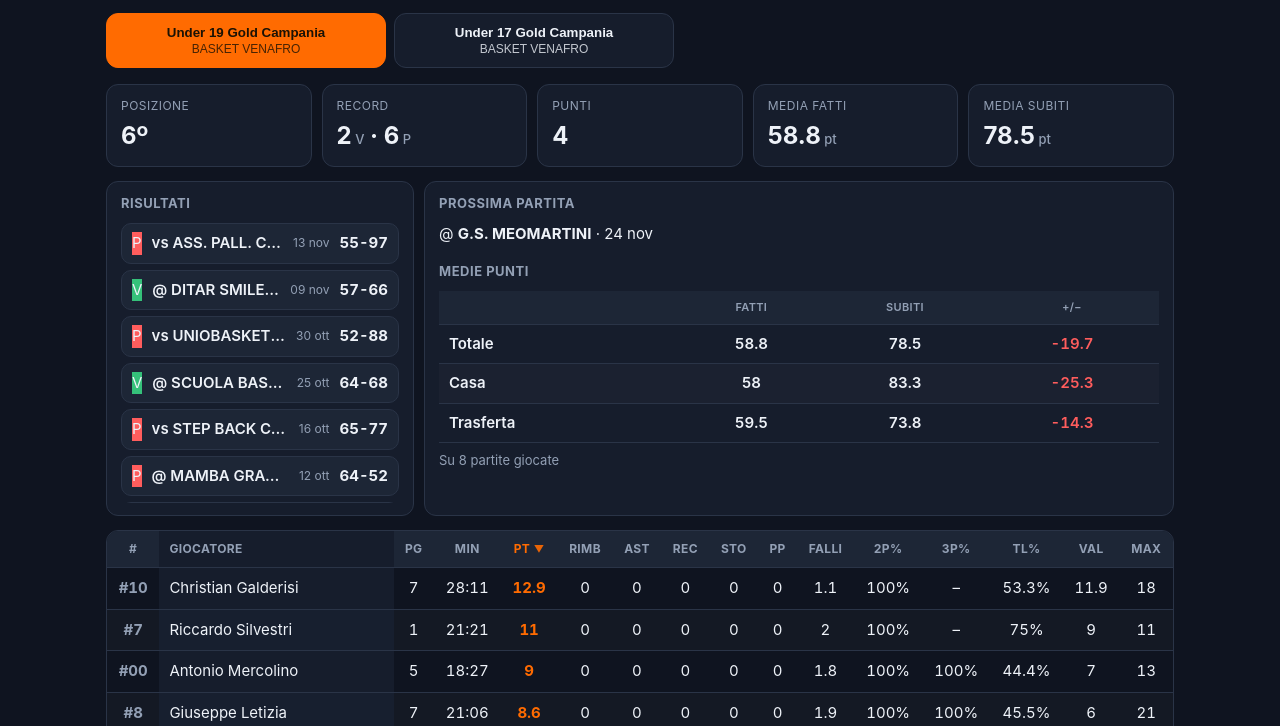
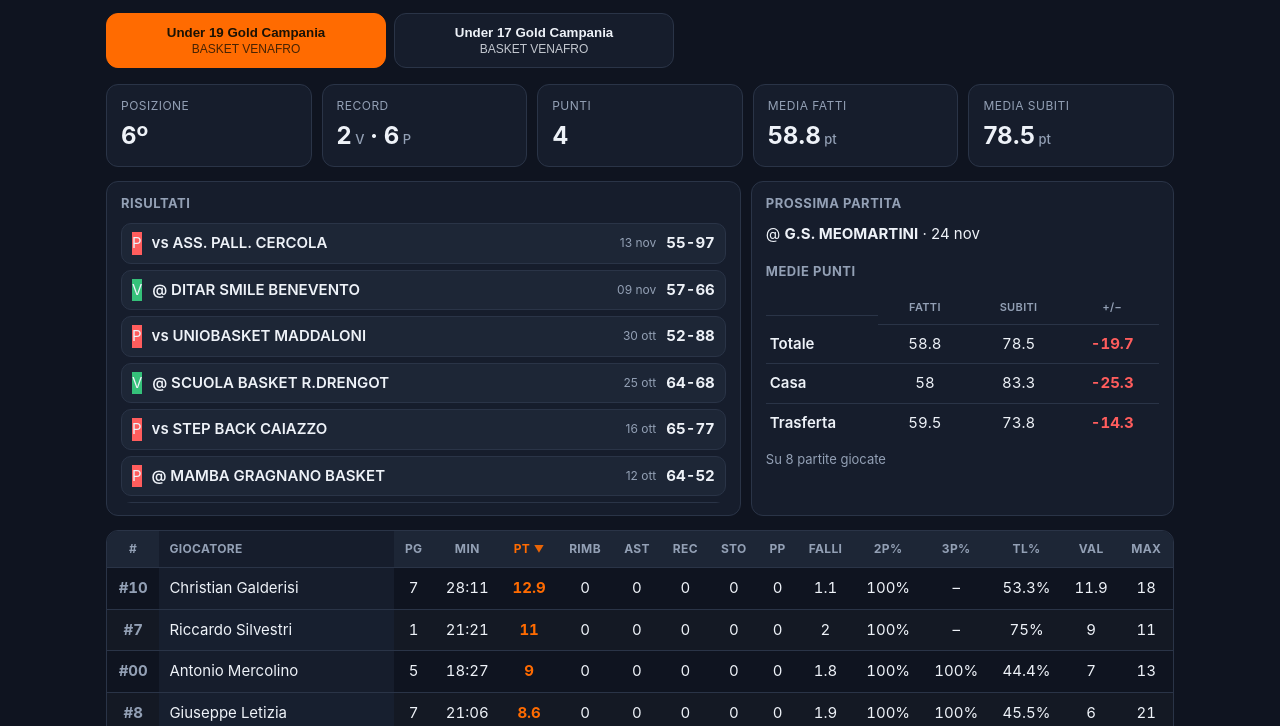
Before and after one commit to lucacotu/stats_venafro, a website: page index.html in a window 1280 px wide. Shown: the part 74-800 px from the top of the page. Drawn offline with Linux system fonts and the light colour scheme.

Commit message:
Update index.html

```diff
--- a/index.html
+++ b/index.html
@@ -27,8 +27,9 @@
   .card .k{color:var(--muted);font-size:12px;text-transform:uppercase;letter-spacing:.04em}
   .card .v{font-size:24px;font-weight:700;margin-top:3px}
   .card .v small{font-size:13px;color:var(--muted);font-weight:500}
-  .row2{display:grid;grid-template-columns:1fr 1fr;gap:10px;margin:14px 0}
-  .box{background:var(--panel);border:1px solid var(--line);border-radius:12px;padding:12px 14px}
+  .row2{display:grid;grid-template-columns:1.5fr 1fr;gap:10px;margin:14px 0}
+  @media(max-width:720px){ .row2{grid-template-columns:1fr} }
+  .box{background:var(--panel);border:1px solid var(--line);border-radius:12px;padding:12px 14px;min-width:0}
   .box h3{margin:0 0 10px;font-size:13px;color:var(--muted);text-transform:uppercase;letter-spacing:.04em}
   .results{display:flex;gap:6px;flex-wrap:wrap}
   .pill{display:inline-flex;align-items:center;gap:6px;padding:5px 9px;border-radius:999px;background:var(--panel2);font-size:13px;border:1px solid var(--line)}
@@ -41,13 +42,12 @@
   .rrow .rdate{color:var(--muted);font-size:12px;white-space:nowrap}
   .rrow .rscore{font-weight:700;font-variant-numeric:tabular-nums;white-space:nowrap}
   .next{font-size:15px}
-  .splits{width:100%;border-collapse:collapse}
-  .splits th,.splits td{padding:8px 10px;text-align:center;font-variant-numeric:tabular-nums}
-  .splits thead th{color:var(--muted);font-size:11px;text-transform:uppercase;letter-spacing:.03em;font-weight:600;border-bottom:1px solid var(--line)}
-  .splits tbody th{text-align:left;font-weight:600}
-  .splits tbody tr:not(:last-child) td,.splits tbody tr:not(:last-child) th{border-bottom:1px solid var(--line)}
-  .splits td{font-weight:600}
-  .splits td.pos{color:var(--good)} .splits td.neg{color:var(--bad)}
+  .splits{display:grid;grid-template-columns:1.2fr 1fr 1fr 1fr;align-items:center}
+  .splits>div{padding:8px 4px;text-align:center;font-variant-numeric:tabular-nums;min-width:0;border-bottom:1px solid var(--line)}
+  .splits>div:nth-last-child(-n+4){border-bottom:none}
+  .splits .sh{color:var(--muted);font-size:11px;text-transform:uppercase;letter-spacing:.03em;font-weight:600}
+  .splits .sl{text-align:left;font-weight:600}
+  .splits .pos{color:var(--good);font-weight:700} .splits .neg{color:var(--bad);font-weight:700}
   .tbl-wrap{overflow-x:auto;border:1px solid var(--line);border-radius:12px;margin-top:8px;-webkit-overflow-scrolling:touch}
   table{border-collapse:collapse;width:100%;min-width:720px;font-variant-numeric:tabular-nums}
   th,td{padding:9px 10px;text-align:center;white-space:nowrap;border-bottom:1px solid var(--line)}
@@ -145,12 +145,12 @@ function teamBoxes(tm){
       <span class="rdate">${fmtDate(r.date)}</span>
       <span class="rscore">${esc(r.score)}</span>
     </div>`).join('') : '<div class="sub" style="padding:4px 2px">Nessuna partita giocata.</div>';
-  const diffCell=(f,a)=>{const d=Math.round((f-a)*10)/10;const cls=d>0?'pos':(d<0?'neg':'');return `<td class="${cls}">${d>0?'+':''}${d}</td>`;};
-  const srow=(lab,f,a)=>`<tr><th>${lab}</th><td>${f}</td><td>${a}</td>${diffCell(f,a)}</tr>`;
-  const splits=`<table class="splits">
-     <thead><tr><th></th><th>Fatti</th><th>Subiti</th><th>+/−</th></tr></thead>
-     <tbody>${srow('Totale',s.pf,s.ps)}${srow('Casa',s.pfHome,s.psHome)}${srow('Trasferta',s.pfAway,s.psAway)}</tbody>
-   </table><div class="sub" style="margin-top:8px">Su ${s.played} partite giocate</div>`;
+  const dcell=(f,a)=>{const d=Math.round((f-a)*10)/10;const cls=d>0?'pos':(d<0?'neg':'');return `<div class="${cls}">${d>0?'+':''}${d}</div>`;};
+  const srow=(lab,f,a)=>`<div class="sl">${lab}</div><div>${f}</div><div>${a}</div>${dcell(f,a)}`;
+  const splits=`<div class="splits">
+     <div class="sh"></div><div class="sh">Fatti</div><div class="sh">Subiti</div><div class="sh">+/−</div>
+     ${srow('Totale',s.pf,s.ps)}${srow('Casa',s.pfHome,s.psHome)}${srow('Trasferta',s.pfAway,s.psAway)}
+   </div><div class="sub" style="margin-top:8px">Su ${s.played} partite giocate</div>`;
   const next = s.nextMatch ? `<div class="next">${s.nextMatch.home?'vs':'@'} <b>${esc(s.nextMatch.opponent||'')}</b> · ${fmtDate(s.nextMatch.date)}</div>` : '<span class="sub">Nessuna partita in programma.</span>';
   return `<div class="row2">
     <div class="box"><h3>Risultati</h3><div class="rlist">${results}</div></div>
```
